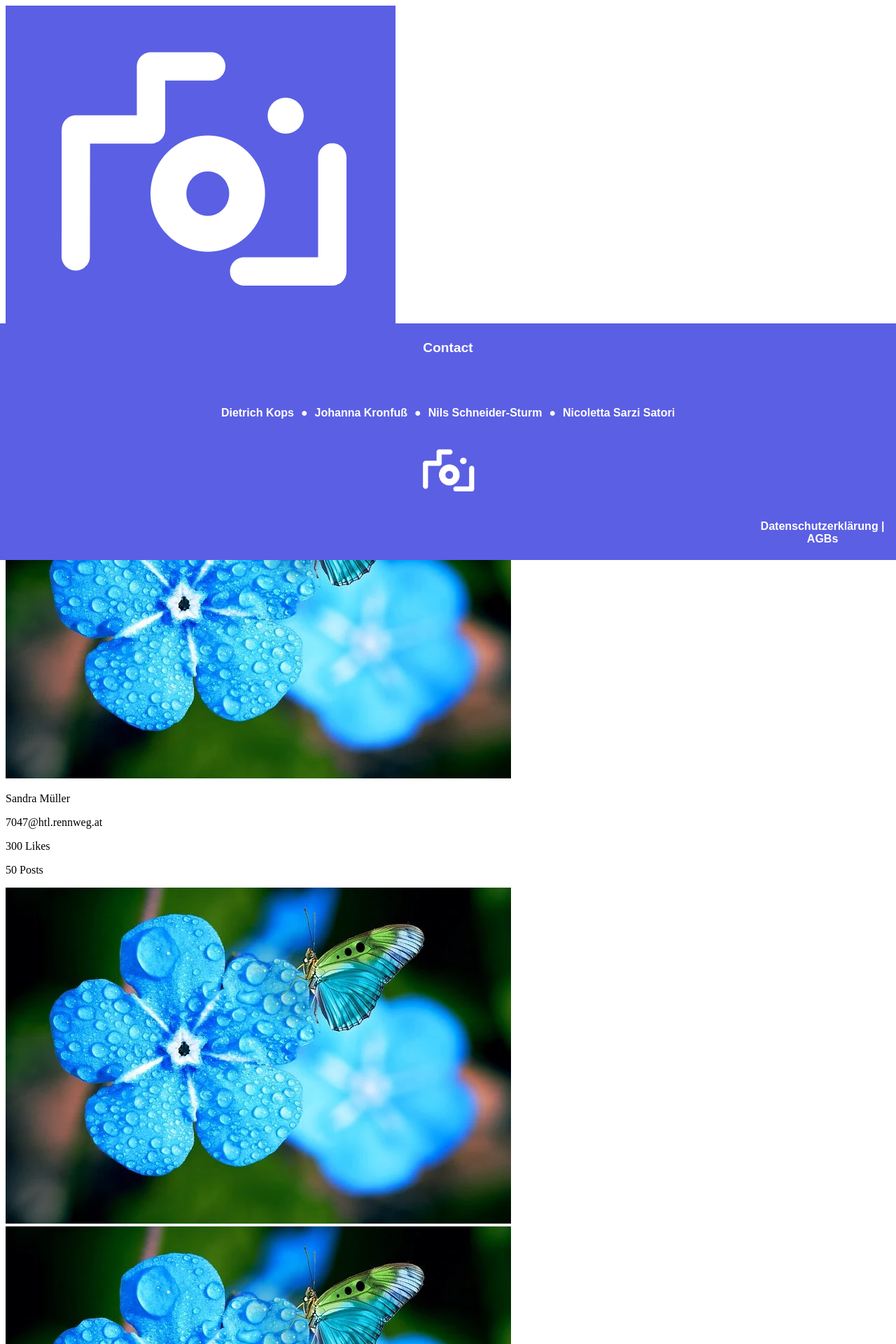
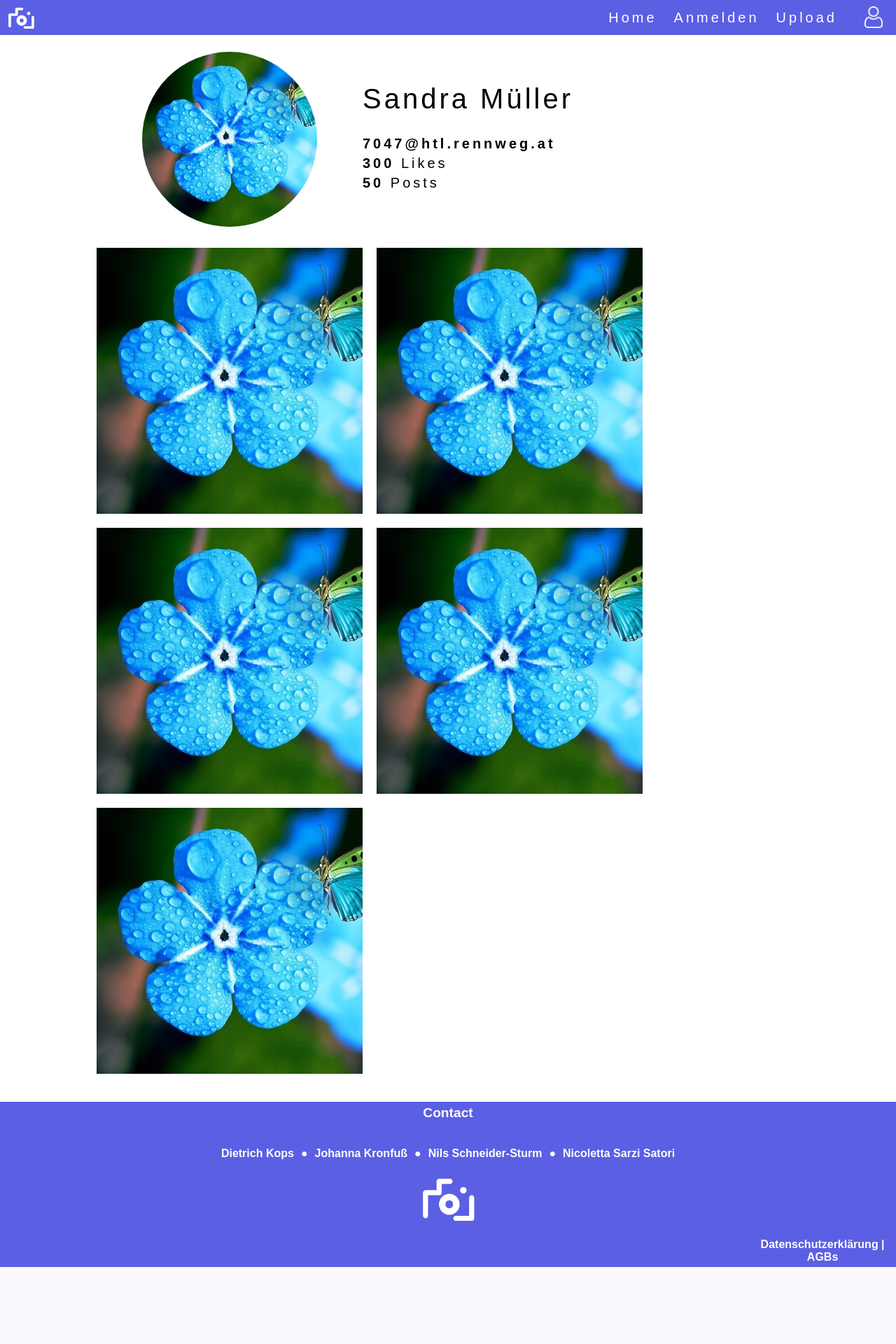
Before and after one commit to school-archive/2020-21-ITP-BestPicture, a PHP site: page /Schule/profil/index.html in a window 1280 px wide. Shown: the top 1920 px of the page at 70% size. After the commit the page ends 1810 px from the top, so only its background shows below. Run offline with PHP 8.4, Linux system fonts and the light colour scheme.

Commit message:
edit profile

```diff
--- a/assets/styles/profil.css
+++ b/assets/styles/profil.css
@@ -1,3 +1,111 @@
+* {
+    margin: 0;
+    padding: 0;
+}
+
+
+header {
+    height: 50px;
+    background: #5B5FE3;
+    width: 100%;
+    z-index: 10;
+    position: fixed;
+}
+
+.logo{
+    width: 50px;
+    padding: 5px;
+}
+
+.user{
+    width: 26px;
+    float: right;
+    padding: 9px;
+}
+
+header .wrapper{
+    align-items: baseline;
+}
+
+nav {
+    align-content: center;
+    float: right;
+    line-height: 50px;
+    padding-right: 10px ;
+}
+nav a {
+    text-decoration: none;
+    font-family: acumin-pro-semi-condensed, sans-serif;
+    font-style: normal;
+    letter-spacing: 4px;
+    font-size: 20px;
+    margin: 0 10px;
+    color: #fff;
+}
+header{
+    top: 0;
+}
+main{
+    margin-top: 5%;
+}
+
+#h5{
+    font-family: acumin-pro-semi-condensed, sans-serif;
+    font-weight: 100;
+    font-style: normal;
+    letter-spacing: 4px;
+    padding: 55px 30px 30px 55px;
+    font-size: 40px;
+}
+.acc{
+    font-family: acumin-pro-semi-condensed, sans-serif;
+    font-weight: 100;
+    font-style: normal;
+    letter-spacing: 4px;
+    padding: 0px 5px 5px 55px;
+    font-size: 20px;
+}
+.profil{
+    margin-right: 10px;
+    display: flex;
+    flex-direction: row;
+}
+
+.bo {width: 250px;
+    height: 250px;
+    border-radius:50%;
+}
+.boimg-1 {;
+    object-fit: cover;
+    object-position: 10%;
+    margin: 10px 10px 20px 75px;
+}
+.bold{
+    font-weight: bold;
+}
+.gallary-links .wrapper{
+    width: 80%;
+    margin: 0 auto;
+}
+.gallary-links{
+    overflow: hidden;
+    margin-bottom: 30px;
+}
+
+.gallary-links .gallary-link{
+    float: left;
+    align-self: center;
+    width: 380px;
+    height: 380px;
+    margin: 10px 10px 10px 10px;
+    background-color: #E3E3E3;
+}
+.content-picture{
+    width: 380px;
+    height:380px;
+    object-fit: cover;
+    object-position: 10%
+}
 
 .emails{
     display: flex;
@@ -9,7 +117,6 @@ footer{
     font-family: acumin-pro-semi-condensed, sans-serif;
     font-style: normal;
     background-color: #5B5FE3;
-    position: fixed;
     float: bottom;
     left: 0;
     bottom: 0;
--- a/profil/index.html
+++ b/profil/index.html
@@ -8,9 +8,9 @@
 <body>
     <header>
         <div class="wrapper">
-        <a href="index.html"> <img class="logo" src="../assets/images/Logo.png" alt="logo"></a>
+        <a href="../index.html"> <img class="logo" src="../assets/images/Logo.png" alt="logo"></a>
         <nav>
-            <a href="../index.html">Home</a> <a href="#">Anmelden</a> <a href="../upload.html">Upload</a> <a href="/profil/index.html"> <img class="user" src="../assets/images/user.png" alt="user"> </a>
+            <a href="../index.html">Home</a> <a href="#">Anmelden</a> <a href="../upload.html">Upload</a> <a href="profil/index.html"> <img class="user" src="../assets/images/user.png" alt="user"> </a>
         </nav>
 
     </div>
```
Also changed, not shown: assets/styles/comment.css (+22 -12 lines), comment/index.html (+3 -7 lines).
